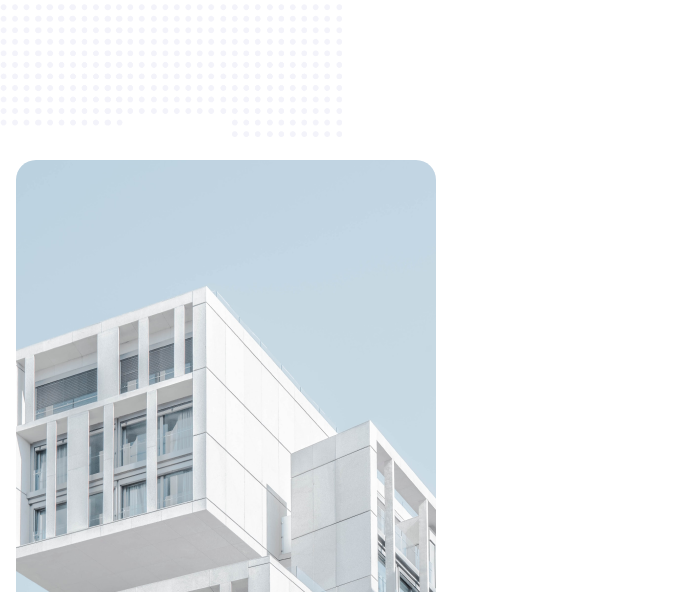
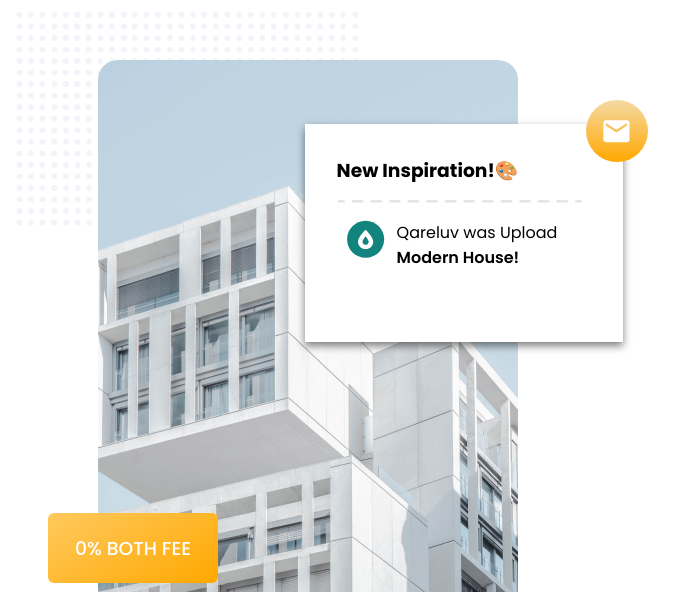
Before and after one commit to kumbangheracles/foundation, a React (Vite) app: page / in a window 1280 px wide. Shown: the part 988-1580 px from the top of the page, without its empty margins (0-695 px from the left). Built offline with nearby package versions, Linux system fonts and the light colour scheme.

Commit message:
about left side style clear

```diff
--- a/src/Components/Components/About/AboutComp1.jsx
+++ b/src/Components/Components/About/AboutComp1.jsx
@@ -1,9 +1,10 @@
 import React from "react";
-
+import lineAbout from '../../../assets/About/lineAbout.png'
 export default function AboutComp1(){
     return(
         <div className="about-comp1">
-            <div>
+            <div className="about-comp1-wrapper">
+                <div className="icon-msg-comp1">
                     <svg width="27" height="23" viewBox="0 0 27 23" fill="none" xmlns="http://www.w3.org/2000/svg">
                         <path fill-rule="evenodd" clip-rule="evenodd" d="M2.93299 0.248047H23.8561C25.3011 0.248047 26.4715 1.47506 26.4715 2.98999V19.4416C26.4715 20.9565 25.3011 22.1836 23.8561 22.1836H2.93299C1.48799 22.1836 0.317604 20.9565 0.317604 19.4416L0.330681 2.98999C0.330681 1.47506 1.48799 0.248047 2.93299 0.248047ZM13.3946 12.5868L23.8561 5.73194V2.99L13.3946 9.84485L2.93301 2.99V5.73194L13.3946 12.5868Z" fill="white"/>
                     </svg>
@@ -11,16 +12,16 @@ export default function AboutComp1(){
 
                 <div className="comp1-content">
                     <h3>New Inspiration!🎨</h3>
-                <div className="comp1-line"><svg width="249" height="3" viewBox="0 0 249 3" fill="none" xmlns="http://www.w3.org/2000/svg">
-                    <path d="M2.05933 1.31783H246.791" stroke="#E2E4E8" stroke-width="2.53102" stroke-linecap="round" stroke-linejoin="round" stroke-dasharray="0 9.28"/>
-                    </svg>
+                    <div className="comp1-line">
+                        <img src={lineAbout} alt="line" />
                     </div>
                     <div className="comp1-desc">
                         <svg width="38" height="38" viewBox="0 0 38 38" fill="none" xmlns="http://www.w3.org/2000/svg">
                             <path fill-rule="evenodd" clip-rule="evenodd" d="M18.6201 37.7969C28.871 37.7969 37.181 29.487 37.181 19.2361C37.181 8.98526 28.871 0.675293 18.6201 0.675293C8.36929 0.675293 0.0593262 8.98526 0.0593262 19.2361C0.0593262 29.487 8.36929 37.7969 18.6201 37.7969Z" fill="#10847D"/>
                             <path fill-rule="evenodd" clip-rule="evenodd" d="M18.6203 9.95581C18.7385 9.95581 18.8514 10.0029 18.933 10.0861C19.2456 10.3902 26.213 17.2549 26.213 21.6865C26.2328 23.6512 25.4392 25.5411 24.011 26.9304C22.5828 28.3197 20.64 29.0917 18.6203 29.0725C16.6006 29.0917 14.6579 28.3197 13.2297 26.9304C11.8014 25.5411 11.0078 23.6512 11.0276 21.6865C11.0276 17.2549 17.995 10.3902 18.3077 10.0861C18.3892 10.0029 18.5022 9.95581 18.6203 9.95581ZM15.4937 21.6864C15.4937 24.1629 17.8162 24.7277 18.6201 24.7277C19.424 24.7277 21.7465 24.1629 21.7465 21.6864C21.7018 20.383 19.6027 17.6024 18.9774 16.7769C18.893 16.6675 18.7607 16.6031 18.6201 16.6031C18.4795 16.6031 18.3471 16.6675 18.2628 16.7769C18.2478 16.7966 18.232 16.8174 18.2155 16.8393C17.5383 17.7325 15.5373 20.3717 15.4937 21.6864Z" fill="white"/>
                         </svg>
-                    <p>Qareluv was Upload<span>Modern House!</span></p>
+                        <p>Qareluv was Upload <br /><span>Modern House!</span></p>
+                    </div>
                 </div>
             </div>
         </div>
--- a/src/index.css
+++ b/src/index.css
@@ -52,13 +52,10 @@ nav{
 /* Main Section */
 section{
     height: 100vh;
-    margin-top: 50px;
+    margin-top: 100px;
 }
 /* Home ===================================================== */
 
-#home{
-    padding-top: 100px;
-}
 .home-description{
     padding: 2rem;
     display: flex;
@@ -151,6 +148,8 @@ section{
 }
 
 /* About ================================================= */
+
+
 .about-img-container{
     position: relative;
     padding: 1rem;
@@ -167,3 +166,99 @@ section{
     height: 225px;
     z-index: 1;
 }
+/* Comp1 content */
+.about-comp1{
+    padding: 1rem;
+    position: absolute;
+    top: 50px;
+    right: -50px;
+}
+.about-comp1-wrapper{
+    position: relative;
+    width: 328px;
+    height: 237px;
+    padding: 14px 5px 5px 5px;
+
+}
+.icon-msg-comp1{
+    background:linear-gradient(to bottom,#f5daa4,#FFA800) ;
+    padding: 10px;
+    width: 62px;
+    height: 62px;
+    align-items: center;
+    display: flex;
+    border-radius: 50%;
+    justify-content: center;
+    position: absolute;
+    right: -20px;
+    top: -10px;
+    z-index: 1;
+
+}
+.comp1-content{
+    width: 100%;
+    height: 100%;
+    background-color: white;
+    box-shadow: 0 4px 8px 0px rgba(0, 0, 0, 0.5);
+    padding: 2rem;
+    /* clip-path: polygon(0 0, 100% 0, 100% 80%, 0 100%); */
+
+}
+
+.comp1-line img{
+    width: 245px;
+    position: absolute;
+    left: 0;
+}
+.comp1-line{
+    position: relative;
+}
+.comp1-desc{
+    padding: 10px;
+    display: flex;
+    gap: 12px;
+}
+.comp1-desc p span{
+    font-weight: 600;
+}
+/* Comp 2 content */
+.comp2-content{
+    width: 170px;
+    height: 70px;
+    background: linear-gradient(-30deg, rgba(255, 168, 0, 1), rgb(255, 201, 94)) ;
+    display: flex;
+    justify-content: center;
+    align-items: center;
+    border-radius: 6px;
+    position: absolute;
+    bottom: 50px;
+    /* left: -20px; */
+}
+.comp2-content h3{
+    color: white;
+    font-weight: 500;
+
+}
+
+/* about image container     */
+.about-img-container{
+    position: relative;
+    width: 45%;
+    margin: 1rem;
+
+}
+.about-img-container img{
+    position: relative;
+    right: -50px;
+}
+/* about left side */
+.about-left-side{
+    padding: 1rem;
+    position: relative;
+}
+
+.about-dots{
+    position: absolute;
+    z-index: -10;
+    top: 0;
+}
```
Also changed, not shown: src/assets/About/lineAbout.png (added). Lines whose indentation alone changed are shown as unchanged.
